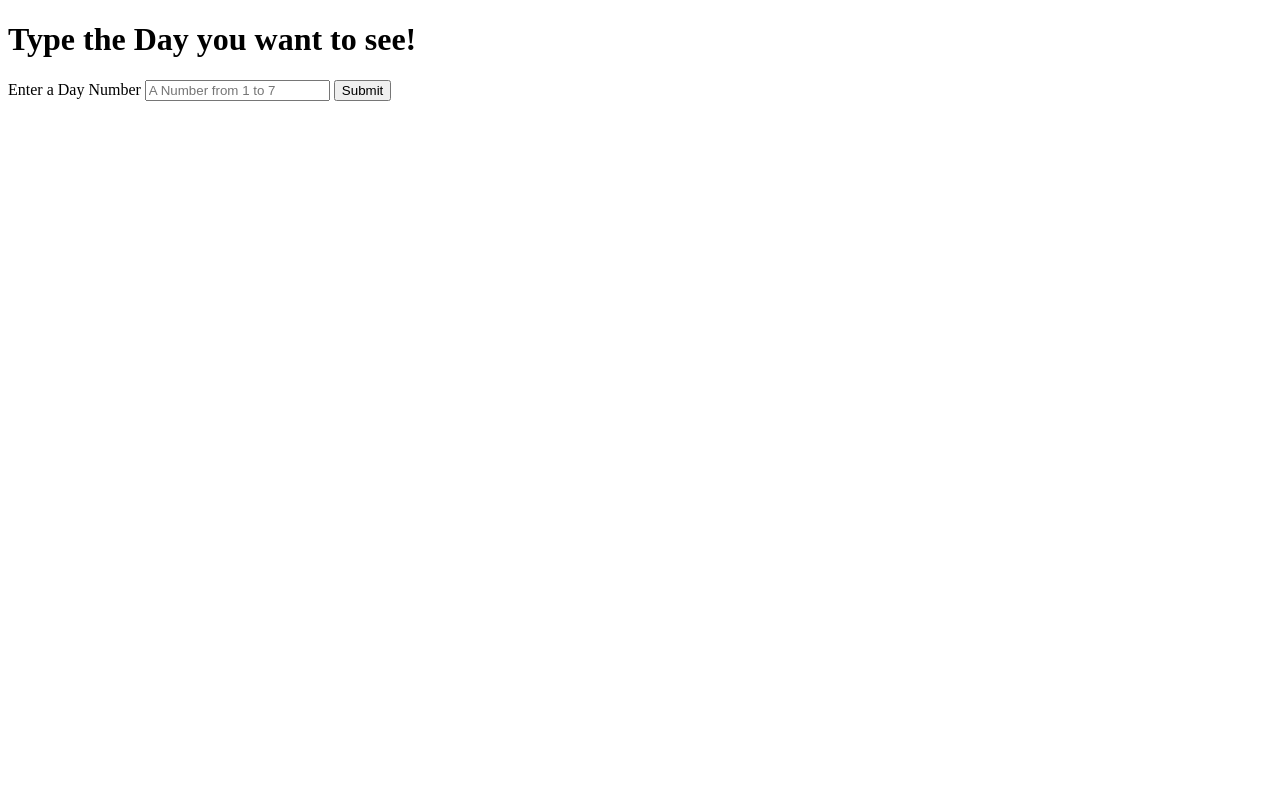
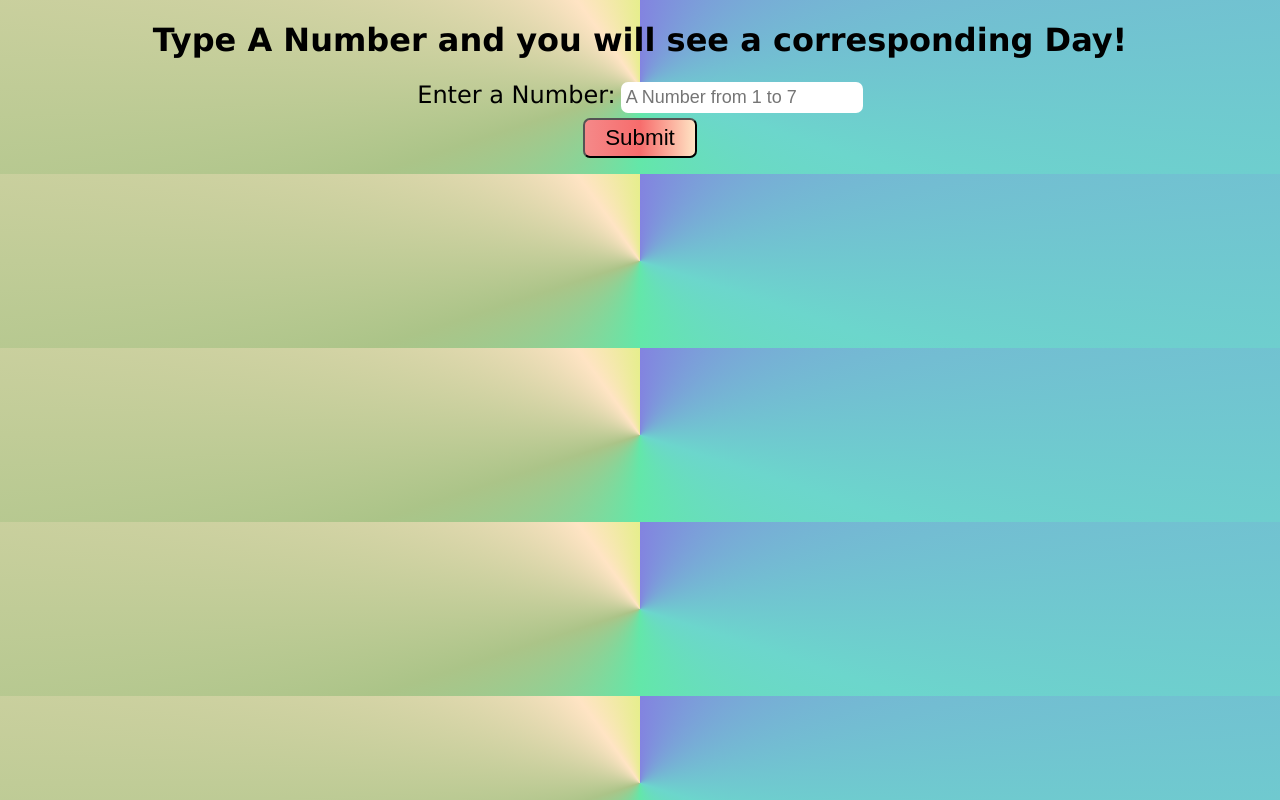
Before and after one commit to Alimyusstore/Days-Number, a plain HTML site: page index.html in a window 1280 px wide. Drawn offline with Linux system fonts and the light colour scheme.

Commit message:
i just wrote the CSS for this project and modified the HTML

```diff
--- a/index.html
+++ b/index.html
@@ -4,12 +4,12 @@
     <meta charset="UTF-8">
     <meta name="viewport" content="width=device-width, initial-scale=1.0">
     <title>Day</title>
-    <link rel="stylesheet" href="style.css">
+    <link rel="stylesheet" href="sytle.css">
 </head>
 <body>
-    <h1>Type the Day you want to see!</h1>
-    <label for="myDays">Enter a Day Number</label>
-    <input type="number" id="myDays" placeholder="A Number from 1 to 7" maxlength="1">
+    <h1>Type A Number and you will see a corresponding Day!</h1>
+    <label for="myDays">Enter a Number:</label>
+    <input type="number" id="myDays" placeholder="A Number from 1 to 7" maxlength="1"> <br>
     <button id="mySubmit">Submit</button>
     <p id="displayDays"></p>
     <script src="index.js"></script>
--- a/sytle.css
+++ b/sytle.css
@@ -0,0 +1,29 @@
+body {
+    font-family: Verdana, Geneva, Tahoma, sans-serif;
+    text-align: center;
+    margin: 0;
+    padding: 0;
+    background-image: repeating-conic-gradient(rgb(131, 131, 224) 0%, rgb(108, 214, 204) 30%, rgb(99, 231, 169) 50%, rgb(171, 196, 136) 70%, bisque 90%, rgb(230, 238, 141) 100%);
+}
+label {
+    font-size: 1.5em;
+}
+
+input {
+    padding: 5px;
+    border-radius: 7px;
+    border: 0;
+    font-size: large;
+}
+
+button {
+    padding: 5px 20px;
+    font-size: 1.4em;
+    margin-top: 5px;
+    border-radius: 7px;
+    background-image: linear-gradient(to right, rgb(245, 137, 137), rgb(247, 108, 108), bisque);
+}
+
+button:active {
+    opacity: 0.5;
+}
```
